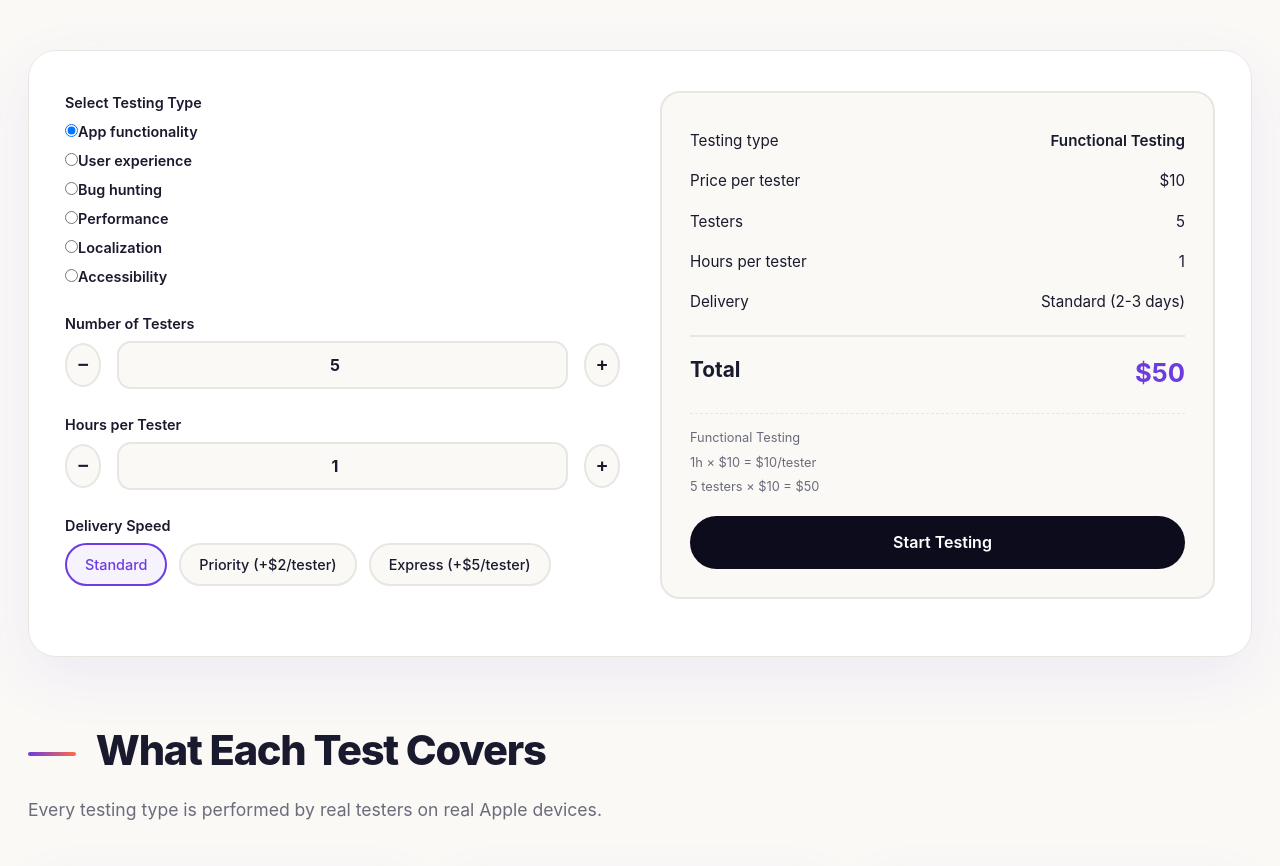
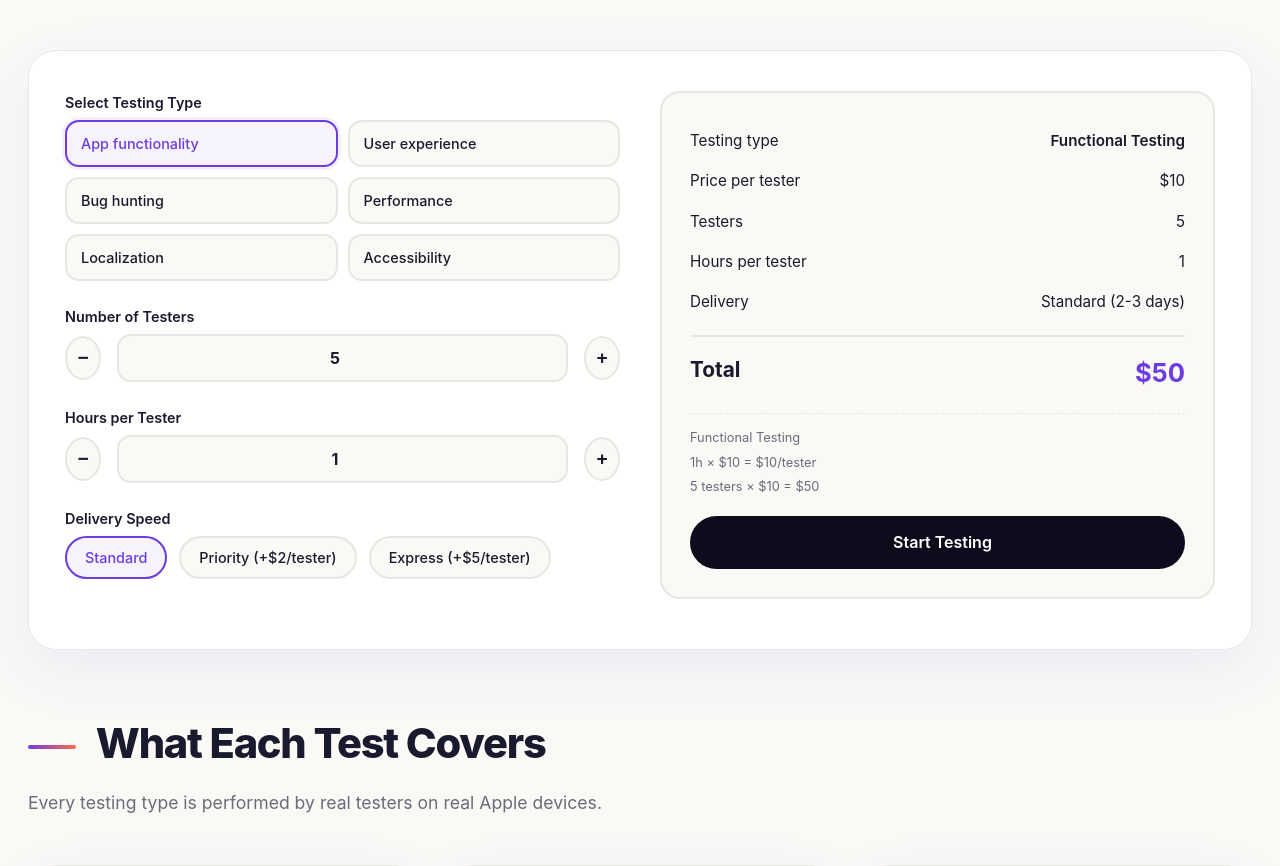
Before and after one commit to RealAppTesters/testflight-testers, a Next.js app: page / in a window 1280 px wide. Shown: the part 1425-2291 px from the top of the page. Built offline with nearby package versions, Linux system fonts and the light colour scheme.

Commit message:
Update globals.css

```diff
--- a/app/globals.css
+++ b/app/globals.css
@@ -740,6 +740,46 @@ body {
   padding: 2px 0;
 }
 
+/* ─── radio buttons for testing type ─── */
+.test-radio-group {
+  display: grid;
+  grid-template-columns: 1fr 1fr;
+  gap: 10px;
+}
+
+.test-radio-group label {
+  display: flex;
+  align-items: center;
+  gap: 8px;
+  font-weight: 500;
+  font-size: 0.9rem;
+  padding: 10px 14px;
+  border: 2px solid var(--border);
+  border-radius: 14px;
+  cursor: pointer;
+  transition: var(--transition);
+  background: var(--bg);
+  margin: 0;
+}
+
+.test-radio-group label:hover {
+  border-color: var(--primary-light);
+}
+
+.test-radio-group input[type="radio"] {
+  display: none;
+}
+
+.test-radio-group input[type="radio"]:checked + span {
+  color: var(--primary);
+}
+
+.test-radio-group label.selected {
+  border-color: var(--primary);
+  background: rgba(108, 60, 224, 0.06);
+  box-shadow: 0 0 0 3px rgba(108, 60, 224, 0.08);
+}
+
 /* ─── testing types explanation ─── */
 .testing-types-grid {
   display: grid;
@@ -1123,6 +1163,9 @@ body {
     grid-template-columns: 1fr;
     gap: 24px;
   }
+  .test-radio-group {
+    grid-template-columns: 1fr;
+  }
   .mockup-grid {
     grid-template-columns: 1fr;
   }
```
